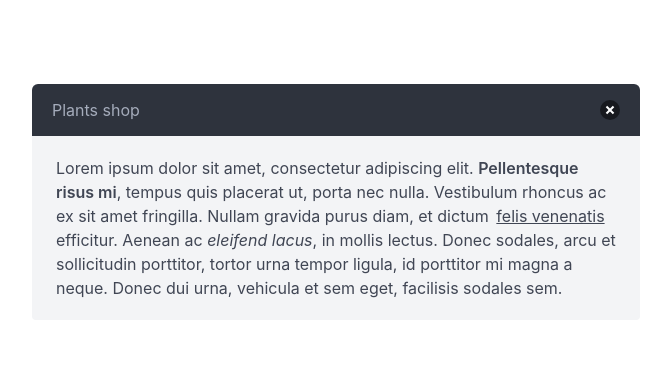
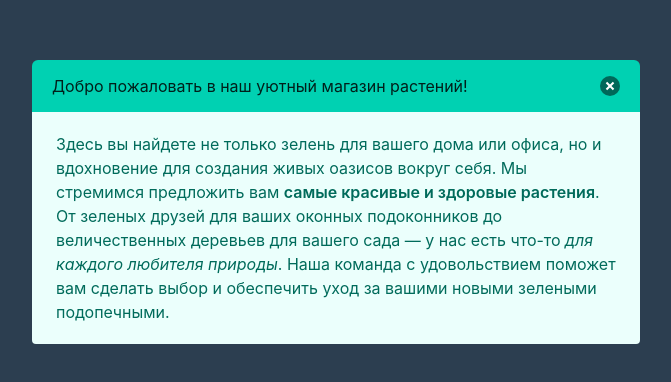
Before and after one commit to ElenaFro/teamproject, a Vue app: page / in a window 1280 px wide. Shown: the part 198-580 px from the top of the page, without its empty margins (0-671 px from the left). Built offline with nearby package versions, Linux system fonts and the light colour scheme.

Commit message:
upd start page style and add text

```diff
--- a/index.html
+++ b/index.html
@@ -1,10 +1,10 @@
 <!DOCTYPE html>
-<html lang="en">
+<html lang="ru">
   <head>
-    <meta charset="UTF-8">
-    <link rel="icon" href="/favicon.ico">
-    <meta name="viewport" content="width=device-width, initial-scale=1.0">
-    <title>Vite App</title>
+    <meta charset="UTF-8" />
+    <link rel="icon" href="/favicon.png" />
+    <meta name="viewport" content="width=device-width, initial-scale=1.0" />
+    <title>Магазин растений</title>
   </head>
   <body>
     <div id="app"></div>
--- a/src/App.vue
+++ b/src/App.vue
@@ -1,17 +1,17 @@
 <template>
-  <article class="message">
+  <article class="message is-primary">
     <div class="message-header">
-      <p>Plants shop</p>
+      <p>Добро пожаловать в наш уютный магазин растений!</p>
       <button class="delete" aria-label="delete"></button>
     </div>
     <div class="message-body">
-      Lorem ipsum dolor sit amet, consectetur adipiscing elit.
-      <strong>Pellentesque risus mi</strong>, tempus quis placerat ut, porta nec
-      nulla. Vestibulum rhoncus ac ex sit amet fringilla. Nullam gravida purus
-      diam, et dictum <a>felis venenatis</a> efficitur. Aenean ac
-      <em>eleifend lacus</em>, in mollis lectus. Donec sodales, arcu et
-      sollicitudin porttitor, tortor urna tempor ligula, id porttitor mi magna a
-      neque. Donec dui urna, vehicula et sem eget, facilisis sodales sem.
+      Здесь вы найдете не только зелень для вашего дома или офиса, но и
+      вдохновение для создания живых оазисов вокруг себя. Мы стремимся
+      предложить вам <strong>самые красивые и здоровые растения</strong>. От
+      зеленых друзей для ваших оконных подоконников до величественных деревьев
+      для вашего сада — у нас есть что-то <em>для каждого любителя природы</em>.
+      Наша команда с удовольствием поможет вам сделать выбор и обеспечить уход
+      за вашими новыми зелеными подопечными.
     </div>
   </article>
 </template>
--- a/src/assets/base.css
+++ b/src/assets/base.css
@@ -23,7 +23,7 @@
 
 /* semantic color variables for this project */
 :root {
-  --color-background: var(--vt-c-white);
+  --color-background: var(--vt-c-indigo);
   --color-background-soft: var(--vt-c-white-soft);
   --color-background-mute: var(--vt-c-white-mute);
 
@@ -62,22 +62,10 @@ body {
   min-height: 100vh;
   color: var(--color-text);
   background: var(--color-background);
-  transition:
-    color 0.5s,
-    background-color 0.5s;
+  transition: color 0.5s, background-color 0.5s;
   line-height: 1.6;
-  font-family:
-    Inter,
-    -apple-system,
-    BlinkMacSystemFont,
-    'Segoe UI',
-    Roboto,
-    Oxygen,
-    Ubuntu,
-    Cantarell,
-    'Fira Sans',
-    'Droid Sans',
-    'Helvetica Neue',
+  font-family: Inter, -apple-system, BlinkMacSystemFont, "Segoe UI", Roboto,
+    Oxygen, Ubuntu, Cantarell, "Fira Sans", "Droid Sans", "Helvetica Neue",
     sans-serif;
   font-size: 15px;
   text-rendering: optimizeLegibility;
```
Also changed, not shown: public/favicon.png (added), 1 other file (tests, documents, lock files or other folders).
